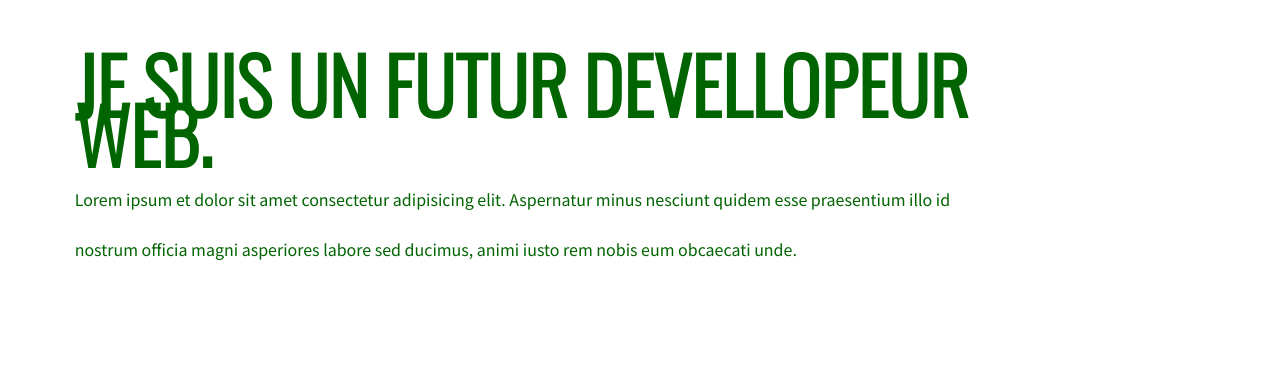
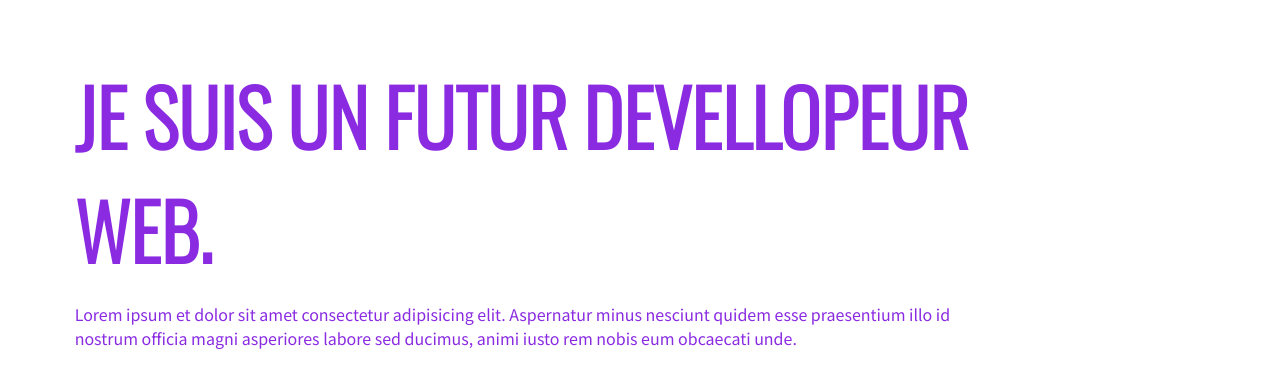
Before and after one commit to LoicAngebert/projet-portfolio, a plain HTML site: page index.html in a window 1280 px wide. Shown: the part 57-444 px from the top of the page. Drawn offline with nearby package versions, Linux system fonts and the light colour scheme.

Commit message:
couleur du texte

```diff
--- a/style.css
+++ b/style.css
@@ -63,8 +63,7 @@ border-bottom-color:black;
     font-size: 6vw;
 }
 .contenu header {
-    line-height: 50px;
-    color: darkgreen;
+    color: blueviolet;
 }
 
 @media screen and (max-widht: 700px) {
```
